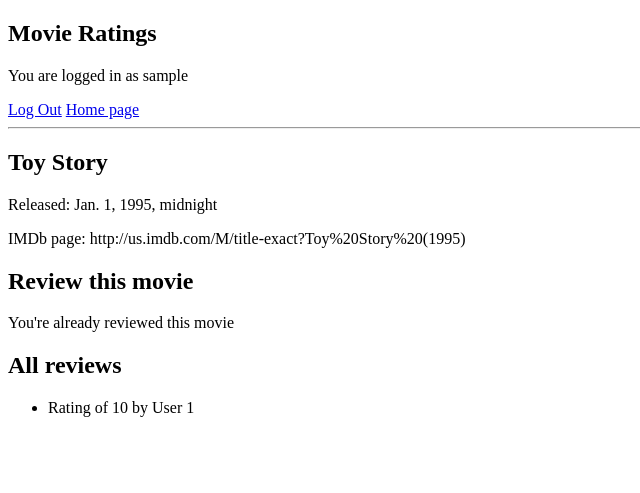
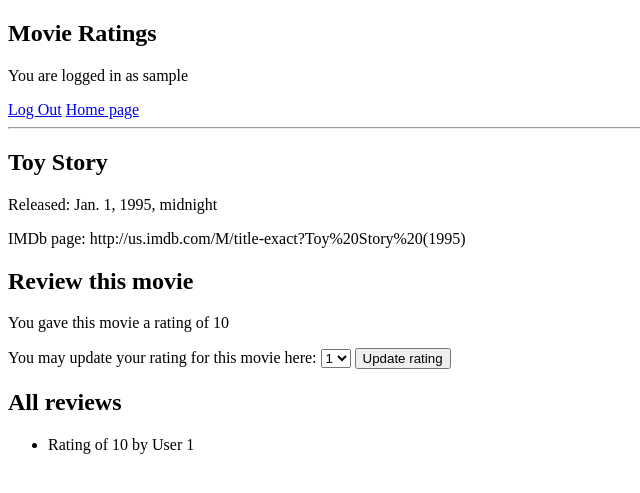
Before and after one commit to jmlangston/movie-ratings-django, a Django app: a page that uses mysite/ratings/templates/ratings/movie_details.html in a window 1280 px wide. Shown: the top 493 px of the page, without its empty margins (0-640 px from the left). Run offline with Django 3.2, Linux system fonts and the light colour scheme; a user stored in the database is signed in; data comes from the database, SQL or seed files in the repository; tables that the repository leaves empty hold one stand-in row (values such as "Sample post").

Commit message:
Allow user to update a movie rating

```diff
--- a/mysite/ratings/models.py
+++ b/mysite/ratings/models.py
@@ -29,7 +29,7 @@ class Rating(models.Model):
 	score = models.IntegerField(default=0)
 
 	def __str__(self):
-		return "Rating of %d for %s" % (self.score, self.movie)
+		return "Rating of %d for %s" % (self.score, self.movie_id)
 
 
 class UserProfile(models.Model):
--- a/mysite/ratings/templates/ratings/movie_details.html
+++ b/mysite/ratings/templates/ratings/movie_details.html
@@ -25,12 +25,25 @@
 			</select>
 			</label>
 			<input type="submit" value="Add review">
-
 		</form>
 		{% endif %}
 
 		{% if user.is_authenticated and user_has_rated %}
-			<p>You're already reviewed this movie</p>
+			<p>You gave this movie a rating of {{ user_rating.score }}</p>
+
+			<form action="{% url 'ratings:update_review' movie.id %}" method="POST">
+				{% csrf_token %}
+				<label>You may update your rating for this movie here:
+				<select name="updated_score">
+					<option value="1">1</option>
+					<option value="2">2</option>
+					<option value="3">3</option>
+					<option value="4">4</option>
+					<option value="5">5</option>
+				</select>
+				</label>
+				<input type="submit" value="Update rating">
+			</form>
 		{% endif %}
 
 	<h2>All reviews</h2>
--- a/mysite/ratings/urls.py
+++ b/mysite/ratings/urls.py
@@ -17,5 +17,6 @@ urlpatterns = [
 	url(r'^logout/$', views.user_logout, name='logout'),
 	url(r'^register/$', views.register, name='register'),
 	# url(r'^add_review/(?P<movie_id>[0-9]+)/(?P<user_id>[0-9]+)/$', views.add_review, name='add_review'),
-	url(r'^add_review/(?P<movie_id>[0-9]+)/$', views.add_review, name='add_review')
+	url(r'^add_review/(?P<movie_id>[0-9]+)/$', views.add_review, name='add_review'),
+	url(r'^update_review/(?P<movie_id>[0-9]+)/$', views.update_review, name='update_review')
 ]
--- a/mysite/ratings/views.py
+++ b/mysite/ratings/views.py
@@ -58,12 +58,13 @@ def movie_details(request, movie_id):
 		current_user = request.user
 		user_profile = UserProfile.objects.get(user=current_user)
 		reviewer = user_profile.reviewer
-		user_ratings = Rating.objects.filter(movie_id=movie_id, reviewer_id=reviewer)
+		user_rating = Rating.objects.get(movie_id=movie_id, reviewer_id=reviewer)
 		user_has_rated = True
 	except Exception:
+		user_rating = 'n/a'
 		user_has_rated = False
 
-	return render(request, 'ratings/movie_details.html', {'movie': movie, 'ratings': ratings, 'user_has_rated': user_has_rated})
+	return render(request, 'ratings/movie_details.html', {'movie': movie, 'ratings': ratings, 'user_has_rated': user_has_rated, 'user_rating': user_rating})
 
 
 def register(request):
@@ -145,3 +146,21 @@ def add_review(request, movie_id):
 	new_rating = Rating.objects.create(reviewer_id=reviewer, movie_id=movie, score=score)
 	messages.add_message(request, messages.SUCCESS, "NEW RATING ADDED")
 	return redirect('ratings:movie_details', movie.id)
+
+
+def update_review(request, movie_id):
+	updated_score = request.POST['updated_score']
+	current_user = request.user
+
+	movie = Movie.objects.get(id=movie_id)
+
+	user_profile = UserProfile.objects.get(user=current_user)
+	reviewer = user_profile.reviewer
+
+	rating = Rating.objects.get(movie_id=movie, reviewer_id=reviewer)
+	rating.score = updated_score
+	rating.save()
+
+	messages.add_message(request, messages.SUCCESS, "You have updated your rating for this movie")
+
+	return redirect('ratings:movie_details', movie.id)
```
Lines whose indentation alone changed are shown as unchanged.
